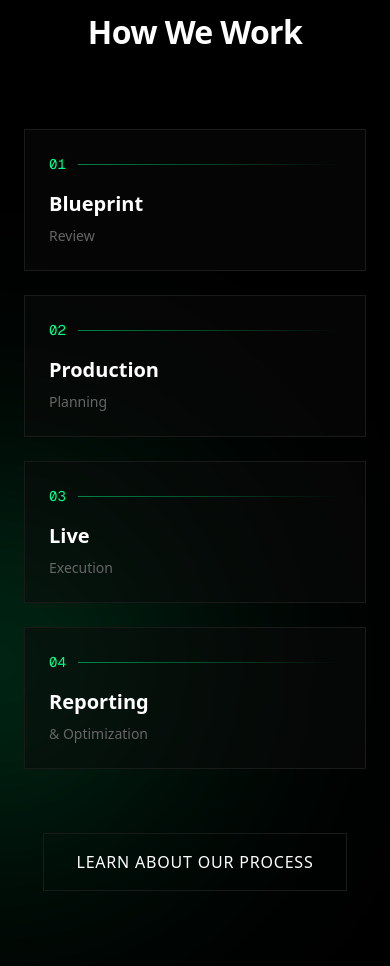
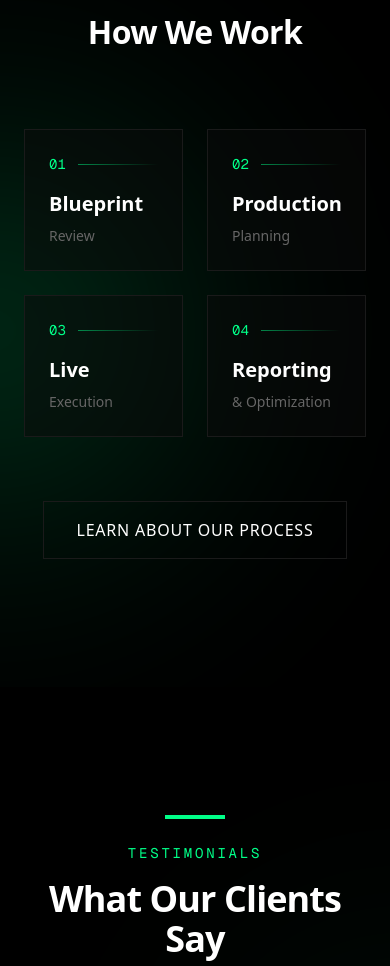
Before and after one commit to LorenzoWynberg/xrstudio.io, a Next.js app: page / in a window 390 px wide. Shown: the part 5620-6586 px from the top of the page. Built offline with nearby package versions, Linux system fonts and the light colour scheme.

Commit message:
Make process grid 2x2 on medium screens

```diff
--- a/app/page.tsx
+++ b/app/page.tsx
@@ -415,7 +415,7 @@ export default function Home() {
             </div>
           </ScrollReveal>
 
-          <div className="grid md:grid-cols-4 gap-6 max-w-5xl mx-auto">
+          <div className="grid grid-cols-2 lg:grid-cols-4 gap-6 max-w-5xl mx-auto">
             {processSteps.map((step, i) => (
               <StaggerContainer key={i} className="group relative">
                 <div className="p-6 border border-[#1a1a1a] hover:border-[#00ff88] transition-all duration-300 bg-[#0a0a0a]/50 hover:bg-[#0a0a0a]">
@@ -427,7 +427,7 @@ export default function Home() {
                   <p className="text-sm text-[#666]">{step.subtitle}</p>
                 </div>
                 {i < processSteps.length - 1 && (
-                  <div className="hidden md:block absolute top-1/2 -right-3 w-6 h-px bg-[#1a1a1a]" />
+                  <div className="hidden lg:block absolute top-1/2 -right-3 w-6 h-px bg-[#1a1a1a]" />
                 )}
               </StaggerContainer>
             ))}
```
